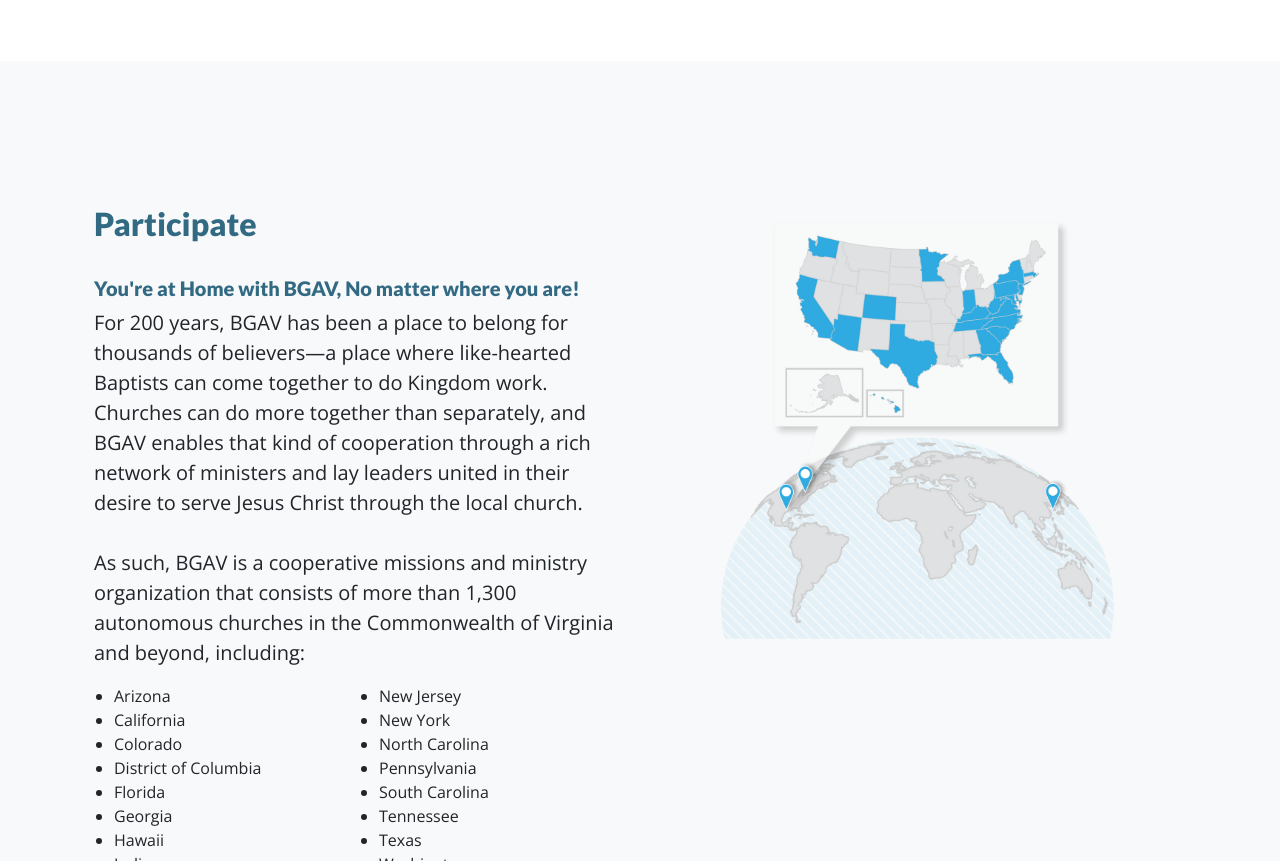
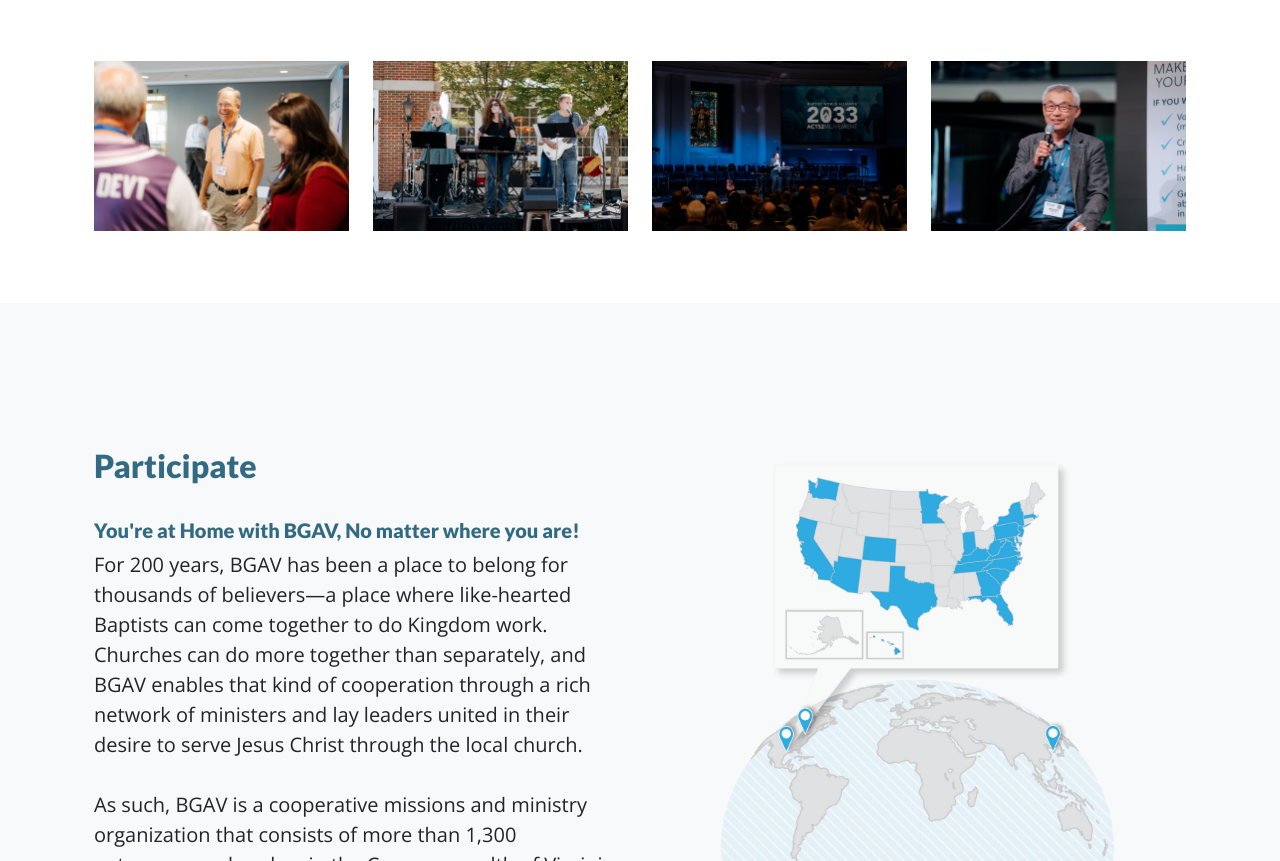
Before and after one commit to isabellalee330/bgavredesign, a plain HTML site: page index.html in a window 1280 px wide. Shown: the part 2744-3605 px from the top of the page. Drawn offline with nearby package versions, Linux system fonts and the light colour scheme; files whose address does not match are found by name.

Commit message:
Add files via upload

```diff
--- a/index.html
+++ b/index.html
@@ -194,6 +194,22 @@
       </tbody>
     </table>
   </div>
+  <!-- Image Gallery -->
+<div class="row mt-5" id="gallery">
+  <div class="col-6 col-md-4 col-lg-3 mb-4">
+    <img src="eventspic1.jpg" class="img-fluid" data-bs-toggle="modal" data-bs-target="#imageModal" data-bs-slide-to="0" alt="Event 1">
+  </div>
+  <div class="col-6 col-md-4 col-lg-3 mb-4">
+    <img src="eventspic2.jpg" class="img-fluid" data-bs-toggle="modal" data-bs-target="#imageModal" data-bs-slide-to="1" alt="Event 2">
+  </div>
+  <div class="col-6 col-md-4 col-lg-3 mb-4">
+    <img src="eventspic3.jpg" class="img-fluid" data-bs-toggle="modal" data-bs-target="#imageModal" data-bs-slide-to="2" alt="Event 3">
+  </div>
+  <div class="col-6 col-md-4 col-lg-3 mb-4">
+    <img src="eventspic4.jpg" class="img-fluid" data-bs-toggle="modal" data-bs-target="#imageModal" data-bs-slide-to="2" alt="Event 4">
+  </div>
+</div>
+
 </section>
 
 
```
